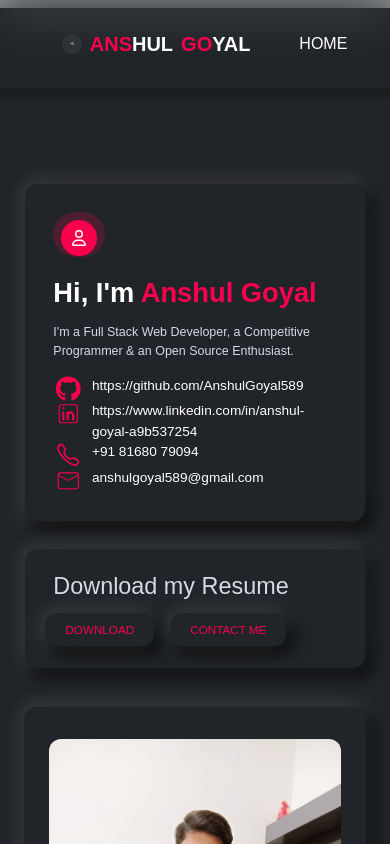
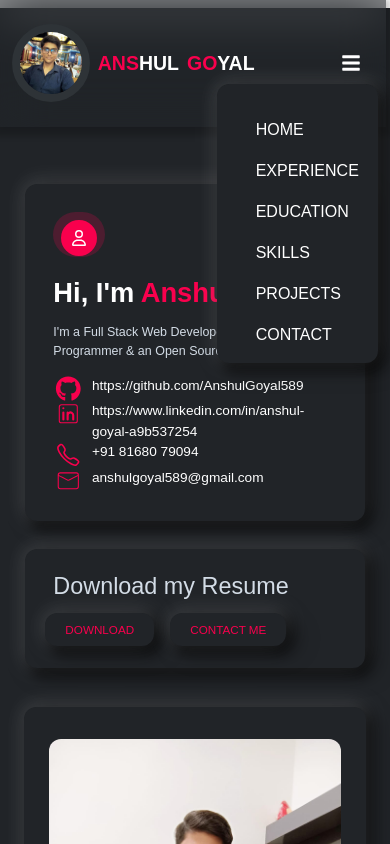
Before and after one commit to AnshulGoyal589/Portfolio, a React (Vite) app: page / in a window 390 px wide. Shown: the top 844 px of the page. Built offline with nearby package versions, Linux system fonts and the light colour scheme.

Commit message:
responsivness added

```diff
--- a/src/Components/Contact.css
+++ b/src/Components/Contact.css
@@ -61,7 +61,7 @@
 }
 
 
-@media (min-width: 401px) and (max-width: 500px) {
+@media (min-width: 401px) and (max-width: 600px) {
 
     #main{
         flex-direction: column;
--- a/src/Components/Education.css
+++ b/src/Components/Education.css
@@ -1,5 +1,5 @@
 
-@media (min-width: 401px) and (max-width: 500px) {
+@media (min-width: 401px) and (max-width: 600px) {
 
     #heading{
         text-align: center;
--- a/src/Components/Experience.css
+++ b/src/Components/Experience.css
@@ -1,5 +1,5 @@
 
-@media (min-width: 301px) and (max-width: 500px) {
+@media (min-width: 301px) and (max-width: 600px) {
 
     #heading{
         text-align: center;
--- a/src/Components/Home.css
+++ b/src/Components/Home.css
@@ -268,7 +268,7 @@
 
 
 
-@media (min-width: 401px) and (max-width: 500px) {
+@media (min-width: 401px) and (max-width: 600px) {
     #name{
         font-size:7vw;
     }
--- a/src/Components/Navbar.jsx
+++ b/src/Components/Navbar.jsx
@@ -1,8 +1,22 @@
-import React from 'react';
+import React, { useState } from 'react';
 import './navbar.css';
 import logo from './logo.jpeg'
+import { FaBars } from "react-icons/fa";
 
 const Navbar = () => {
+
+  let [burger, setBurger] = useState(false);
+
+  const burgerHandle = () => {
+    setBurger(!burger);
+    if (burger) {
+      document.getElementById('navb').style.display = 'block';
+    } else {
+      document.getElementById('navb').style.display = 'none';
+    }
+  }
+
+
   const scrollToSection = (sectionId) => {
     const section = document.getElementById(sectionId);
     if (section) {
@@ -10,20 +24,35 @@ const Navbar = () => {
     }
   };
   return (
-    <div className='fixed w-[100vw] top-0 z-50 text-xl'>
-      <div className='navbar-container backdrop-blur-xl backdrop-blueTheme flex justify-between items-center pl-16'>
-        <div className='flex gap-2 justify-center items-center' >
+    <div id='mainPP' className='fixed w-[100vw] top-0 z-50 text-xl'>
+      <div id='mainn' className='navbar-container backdrop-blur-xl backdrop-blueTheme flex justify-between items-center pl-16'>
+        <div id='namee' className='flex gap-2 justify-center items-center' >
             <img src={logo} className='w-[5vw] rounded-full border-8 border-[#2e3337]' alt='' />
             <p className='font-bold flex gap-2' ><span><span className='text-red' >ANS</span>HUL</span> <span><span className='text-red' >GO</span>YAL</span></p>
         </div>
-        <ul className='flex justify-end items-center gap-[3.5vw] py-8 px-[13vw] text-base'  >
+        <ul id='onee' className='flex justify-end items-center gap-[3.5vw] py-8 px-[13vw] text-base'  >
           <li onClick={() => scrollToSection('home')} role="button">HOME</li>
-          {/* <li onClick={() => scrollToSection('experience')} role="button">EXPERIENCE</li>
+          <li onClick={() => scrollToSection('experience')} role="button">EXPERIENCE</li>
           <li onClick={() => scrollToSection('education')} role="button">EDUCATION</li>
           <li onClick={() => scrollToSection('skills')} role="button">SKILLS</li>
           <li onClick={() => scrollToSection('projects')} role="button">PROJECTS</li>
-          <li onClick={() => scrollToSection('contact')} role="button">CONTACT</li> */}
+          <li onClick={() => scrollToSection('contact')} role="button">CONTACT</li>
         </ul>
+        <div id='twoo' className='hidden'  >
+            <FaBars onClick={burgerHandle}  />
+
+        </div>
+        <div id="navb" className='drop-shadow-4xl rounded-xl ' >
+              <ul className='flex flex-col justify-start items-start  text-base text-white bg-blueTheme rounded-xl '  >
+                <li onClick={() => scrollToSection('home')} role="button"><span className='text-white' >HO</span>ME</li>
+                <li onClick={() => scrollToSection('experience')} role="button"><span className='text-white' >EXPE</span>RIENCE</li>
+                <li onClick={() => scrollToSection('education')} role="button"><span className='text-white' >EDUC</span>ATION</li>
+                <li onClick={() => scrollToSection('skills')} role="button"><span className='text-white' >SKI</span>LLS</li>
+                <li onClick={() => scrollToSection('projects')} role="button"><span className='text-white' >PROJ</span>ECTS</li>
+                <li onClick={() => scrollToSection('contact')} role="button"><span className='text-white' >CON</span>TACT</li>
+              </ul>
+          </div>
+
       </div>
     </div>
   );
--- a/src/Components/navbar.css
+++ b/src/Components/navbar.css
@@ -3,3 +3,55 @@
     background-color: rgba(33, 36, 40, 0.5); /* Example blue color with opacity */
     box-shadow: 0 4px 6px 5px rgba(0, 0, 0, 0.2), 0 2px 4px -1px rgba(0, 0, 0, 0.06); /* Add drop shadow */
   }
+
+  @media (min-width: 301px) and (max-width: 600px) {
+
+    #onee{
+      display: none !important;
+
+    }
+
+    #twoo{
+        display: block !important;
+        /* border: 1px solid white; */
+        margin-right: 12vw !important;
+        /* margin-top: 10vh !important; */
+    }
+    #mainn{
+      display: flex;
+      flex-direction: row !important;
+      justify-content: center !important;
+      align-items: center !important;
+      height: 15vh !important;
+      width: 99vw !important;
+      gap: 30vw !important;
+    }
+    #namee{
+      /* border: 1px solid white; */
+      width: fit-content !important;
+      font-size: 5vw !important;
+    }
+    #namee img{
+      /* border: 1px solid white; */
+      width: 20vw !important;
+    }
+    #navb ul{
+      /* border: 1px solid white; */
+      padding-left: 10vw;
+      padding-right: 5vw;
+      padding-top: 2vh;
+      padding-bottom: 2vh;
+    }
+    #navb li{
+      /* border: 1px solid white; */
+      padding-top: 2vh;
+      /* padding-bottom: 2vh; */
+    }
+    #navb{
+      /* border: 1px solid white; */
+      height: 10vh !important;
+      position: absolute;
+      top: 10vh !important;
+      right: 2vw;
+    }
+}
--- a/src/Components/projects.css
+++ b/src/Components/projects.css
@@ -1,4 +1,4 @@
-@media (min-width: 301px) and (max-width: 500px) {
+@media (min-width: 301px) and (max-width: 600px) {
 
     #main{
         flex-direction: column;
--- a/src/Components/skills.css
+++ b/src/Components/skills.css
@@ -10,7 +10,7 @@
 }
 
 
-@media (min-width: 401px) and (max-width: 500px) {
+@media (min-width: 401px) and (max-width: 600px) {
 
     #main{
         flex-direction: column;
```
